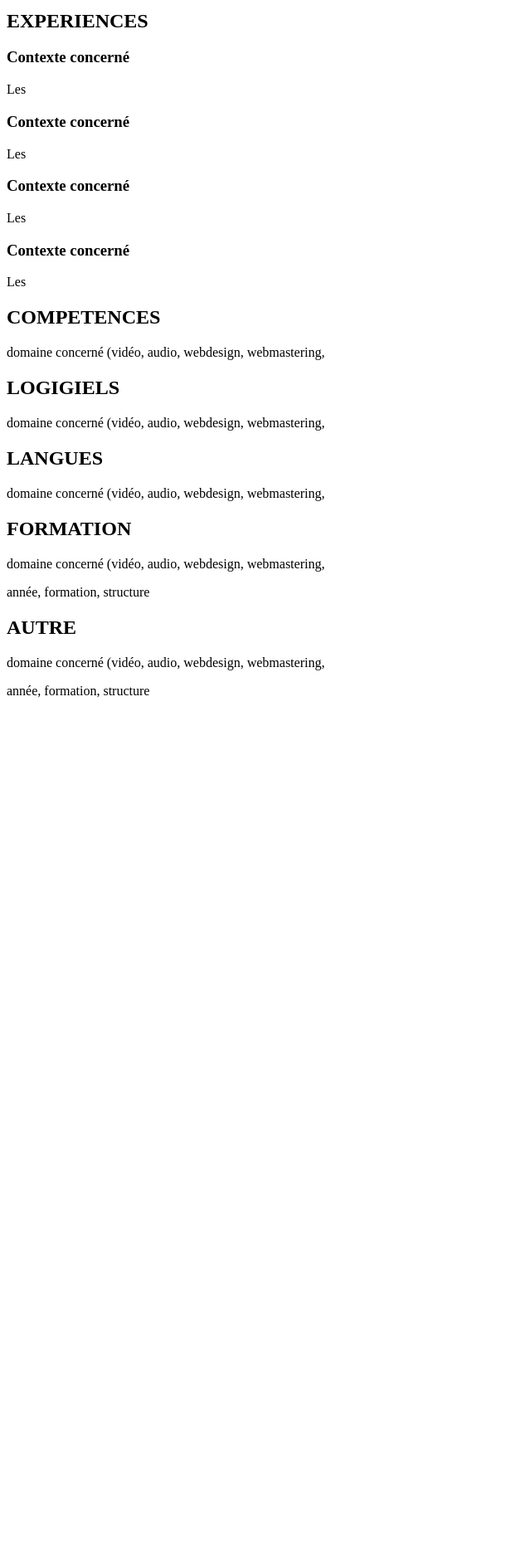
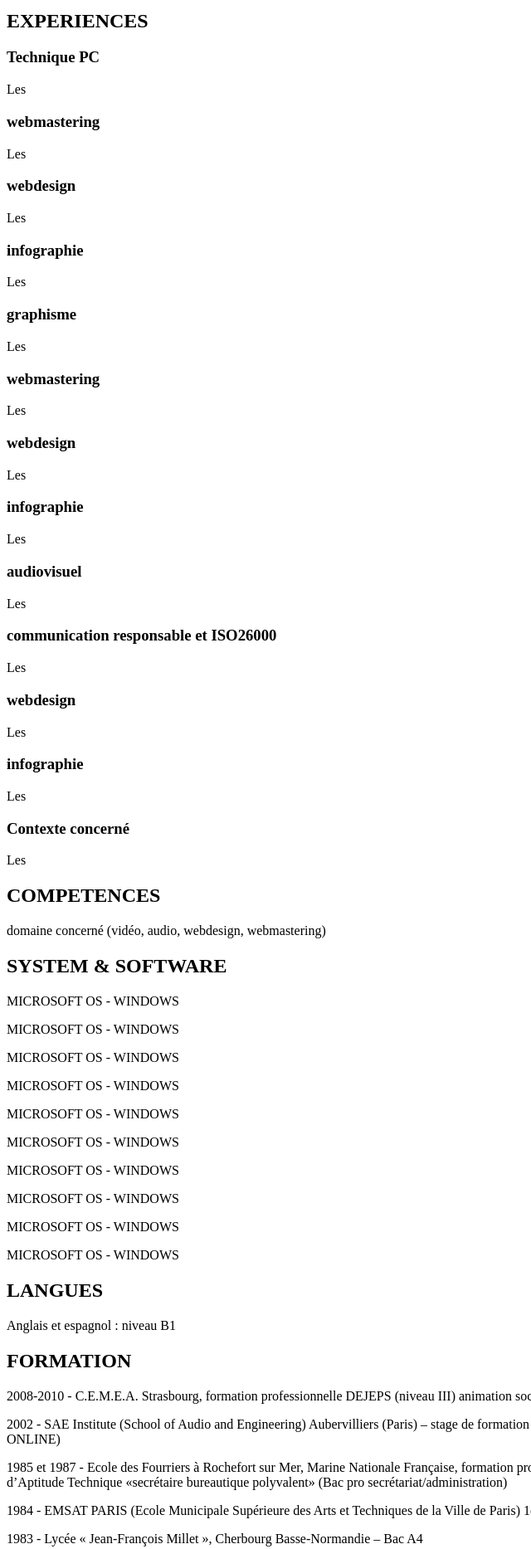
Before and after one commit to OLFP-RAN-2021/ALAIN, a plain HTML site: page index.html in a window 1280 px wide. Shown: the part 460-2327 px from the top of the page at 83% size, without its empty margins (0-640 px from the left). Before the commit the page ends 1318 px from the top, so only its background shows below. Drawn offline with Linux system fonts and the light colour scheme.

Commit message:
modif du fichier HTML et css 11

```diff
--- a/index.html
+++ b/index.html
@@ -11,7 +11,7 @@
 
 <body>
     <H1>ALAIN LEJEUNE-MENGWANG</H1>
-    <h2>infographiste multimédia, développeur web</h2>
+    <h2>infographiste multimédia, développeur</h2>
 
     <p>18, rue Jean Grimont - 68200 Mulhouse France</p>
     <p>courriel : almengwang@gmail.com / bantuniverteam@gmail.com</p>
@@ -31,34 +31,67 @@
 
     <h2>EXPERIENCES</h2>
 
-    <h3>Contexte concerné</h3>
+    <h3>Technique PC</h3>
     <p>Les </p>
-    <h3>Contexte concerné</h3>
+    <h3>webmastering</h3>
     <p>Les </p>
-    <h3>Contexte concerné</h3>
+    <h3>webdesign</h3>
+    <p>Les </p>
+    <h3>infographie</h3>
+    <p>Les </p>
+    <h3>graphisme</h3>
+    <p>Les </p>
+    <h3>webmastering</h3>
+    <p>Les </p>
+    <h3>webdesign</h3>
+    <p>Les </p>
+    <h3>infographie</h3>
+    <p>Les </p>
+    <h3>audiovisuel</h3>
+    <p>Les </p>
+    <h3>communication responsable et ISO26000</h3>
+    <p>Les </p>
+    <h3>webdesign</h3>
+    <p>Les </p>
+    <h3>infographie</h3>
     <p>Les </p>
     <h3>Contexte concerné</h3>
     <p>Les </p>
 
 
     <h2>COMPETENCES</h2>
-    <p>domaine concerné (vidéo, audio, webdesign, webmastering, </p>
+    <p>domaine concerné (vidéo, audio, webdesign, webmastering)</p>
 
 
-    <h2>LOGIGIELS</h2>
-    <p>domaine concerné (vidéo, audio, webdesign, webmastering, </p>
+    <h2>SYSTEM & SOFTWARE</h2>
+    <p>MICROSOFT OS - WINDOWS</p>
+    <p>MICROSOFT OS - WINDOWS</p>
+    <p>MICROSOFT OS - WINDOWS</p>
+    <p>MICROSOFT OS - WINDOWS</p>
+    <p>MICROSOFT OS - WINDOWS</p>
+    <p>MICROSOFT OS - WINDOWS</p>
+    <p>MICROSOFT OS - WINDOWS</p>
+    <p>MICROSOFT OS - WINDOWS</p>
+    <p>MICROSOFT OS - WINDOWS</p>
+    <p>MICROSOFT OS - WINDOWS</p>
+
+
 
 
     <h2>LANGUES</h2>
-    <p>domaine concerné (vidéo, audio, webdesign, webmastering, </p>
+    <p>Anglais et espagnol : niveau B1</p>
 
 
     <h2>FORMATION</h2>
-    <p>domaine concerné (vidéo, audio, webdesign, webmastering, </p>
-    <p>année, formation, structure</p>
+    <p>2008-2010 - C.E.M.E.A. Strasbourg, formation professionnelle DEJEPS (niveau III) animation socioculturelle et culturelle « mention développement de projets territoire et réseaux »</p>
+    <p>2002 - SAE Institute (School of Audio and Engineering) Aubervilliers (Paris) – stage de formation (9 mois) de concepteur multimédia (infographie, web, PAO, audio/vidéo – PRINT, OFFLINE, ONLINE)</p>
+    <p>1985 et 1987 - Ecole des Fourriers à Rochefort sur Mer, Marine Nationale Française, formation professionnelle administration et gestion du personnel, informatique et dactylographie – Brevet d’Aptitude Technique «secrétaire bureautique polyvalent» (Bac pro secrétariat/administration)</p>
+    <p>1984 - EMSAT PARIS (Ecole Municipale Supérieure des Arts et Techniques de la Ville de Paris) 1ère année de formation «projeteur en architecture» </p>
+    <p>1983 - Lycée « Jean-François Millet », Cherbourg Basse-Normandie – Bac A4</p>
 
-    <h2>AUTRE</h2>
-    <p>domaine concerné (vidéo, audio, webdesign, webmastering, </p>
+
+    <h2>INFORMATION COMPLEMENTAIRE</h2>
+    <p>permis B et permis bateau côtier - membre du réseau Colibri, partisan du développement soutenable et de la <em>« sobriété heureuse »</em>, passionné d'architecture classique et bioclimatique</p>
     <p>année, formation, structure</p>
 
 
```
Also changed, not shown: index6.html (+20 -5 lines).
